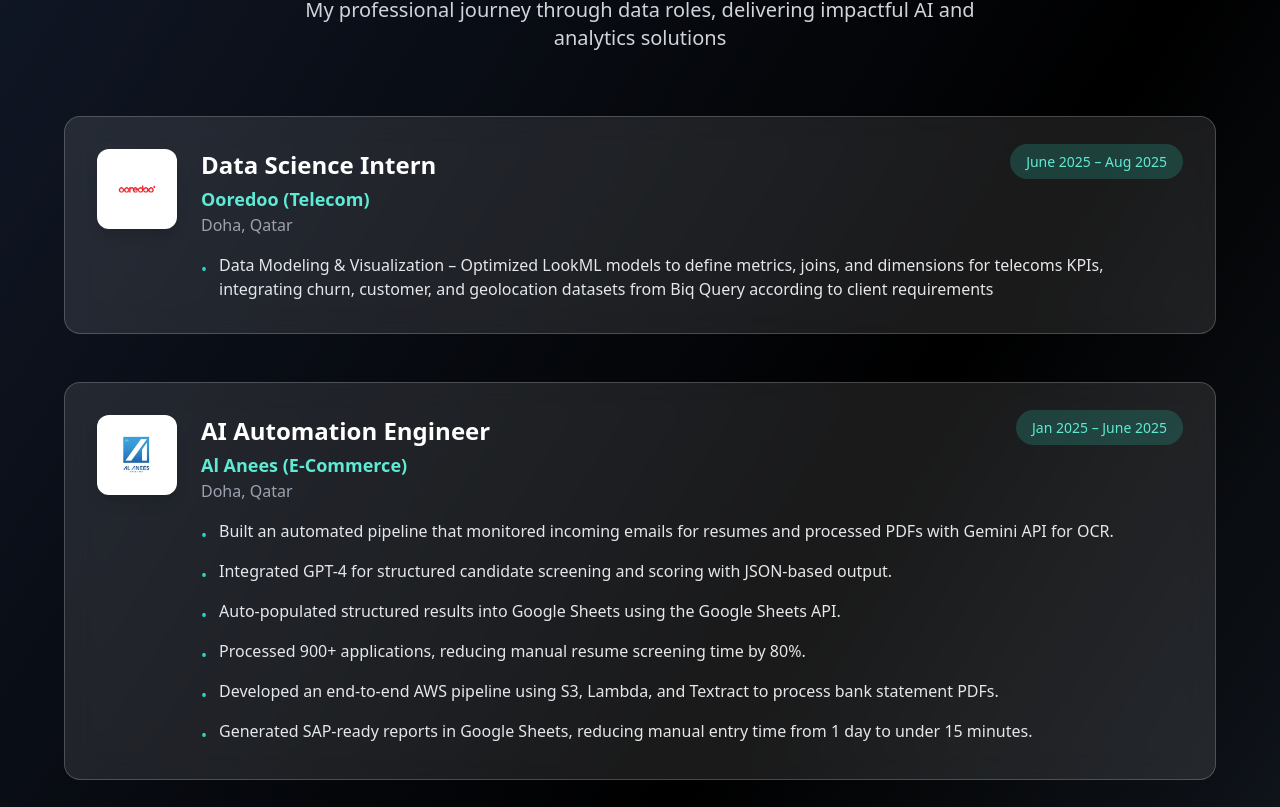
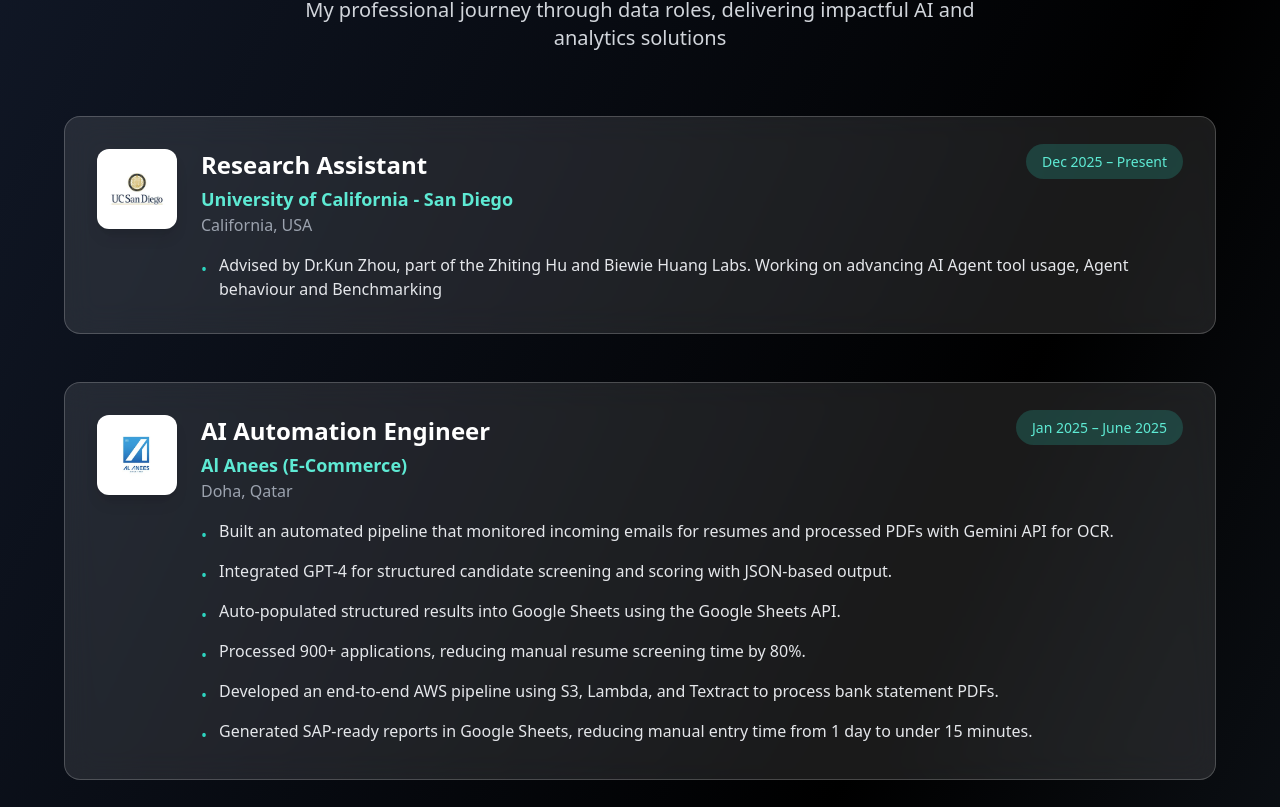
Before and after one commit to MeshalNayim/meshalnayim.github.io, a React (Vite) app: page / in a window 1280 px wide. Shown: the part 3173-3980 px from the top of the page. Built offline with nearby package versions, Linux system fonts and the light colour scheme.

Commit message:
Add UCSD experience as Research Assistant
Added new experience entry for UCSD as a Research Assistant, including details and highlights.

```diff
--- a/src/components/Experience.jsx
+++ b/src/components/Experience.jsx
@@ -4,8 +4,34 @@
 // Import company logos
 import ooredooLogo from "../assets/ooredoo.png";
 import alaneesLogo from "../assets/alanees.png";
+import ucsdlogo from "../assets/ucsd.png";
 
 const experienceData = [
+  {
+  company: "University of California - San Diego",
+  role: "Research Assistant",
+  location: "California, USA",
+  period: "Dec 2025 – Present",
+  logo: ucsdlogo,
+  highlights: [
+    "Advised by Dr.Kun Zhou, part of the Zhiting Hu and Biewie Huang Labs. Working on advancing AI Agent tool usage, Agent behaviour and Benchmarking"
+  ],
+},
+{
+  company: "Al Anees (E-Commerce)",
+  role: "AI Automation Engineer",
+  location: "Doha, Qatar",
+  period: "Jan 2025 – June 2025",
+  logo: alaneesLogo,
+  highlights: [
+    "Built an automated pipeline that monitored incoming emails for resumes and processed PDFs with Gemini API for OCR.",
+    "Integrated GPT-4 for structured candidate screening and scoring with JSON-based output.",
+    "Auto-populated structured results into Google Sheets using the Google Sheets API.",
+    "Processed 900+ applications, reducing manual resume screening time by 80%.",
+    "Developed an end-to-end AWS pipeline using S3, Lambda, and Textract to process bank statement PDFs.",
+    "Generated SAP-ready reports in Google Sheets, reducing manual entry time from 1 day to under 15 minutes."
+  ],
+},
 {
   company: "Ooredoo (Telecom)",
   role: "Data Science Intern",
@@ -43,7 +69,8 @@
     "Applied K-Means clustering to identify 5 distinct customer personas based on purchase behavior.",
     "Deployed the segmentation model as a batch scoring pipeline on AWS EC2 for regular updates.",
     "Served customer segments through Power BI dashboards to enable targeted marketing campaigns.",
-    "Increased customer engagement by 15% through personalized email marketing strategies.",
+    "Increased customer engagement by through personalized email marketing strategies.",
+
     "Developed a production-grade LSTM model to forecast daily inventory demand across SKUs.",
     "Engineered features from 2 years of sales data using Apache Spark to capture yearly seasonality patterns.",
     "Tracked experiments and performance metrics with MLflow for model reproducibility.",
```
